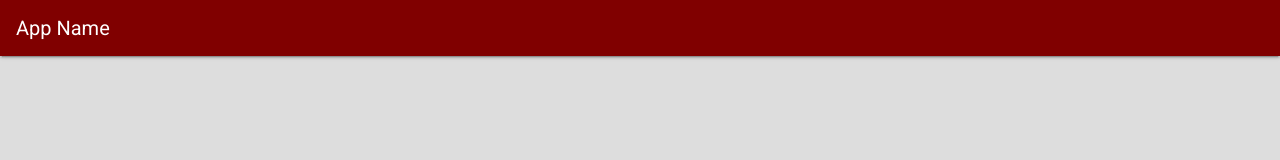
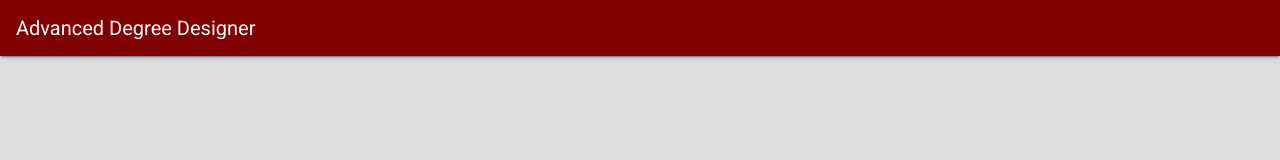
Before and after one commit to rhit-loydma/Advanced-Degree-Designer, a plain HTML site: page public/index.html in a window 1280 px wide. Drawn offline with Linux system fonts and the light colour scheme; some packages are replaced by stand-ins of ours.

Commit message:
Changing App Name

```diff
--- a/public/index.html
+++ b/public/index.html
@@ -7,12 +7,12 @@
   <link rel="stylesheet" href="https://fonts.googleapis.com/css?family=Roboto:300,400,500,700|Material+Icons">
   <link rel="stylesheet" href="styles/bootstrap-material-design.min.css">
   <link rel="stylesheet" href="styles/main.css">
-  <title>App Name</title>
+  <title>Advanced Degree Designer</title>
 </head>
 
 <body>
   <nav class="navbar navbar-dark fixed-top">
-    <a class="navbar-brand" href="#">App Name</a>
+    <a class="navbar-brand" href="#">Advanced Degree Designer</a>
   </nav>
   <div id="mainPage" class="container page-container">
 
```
